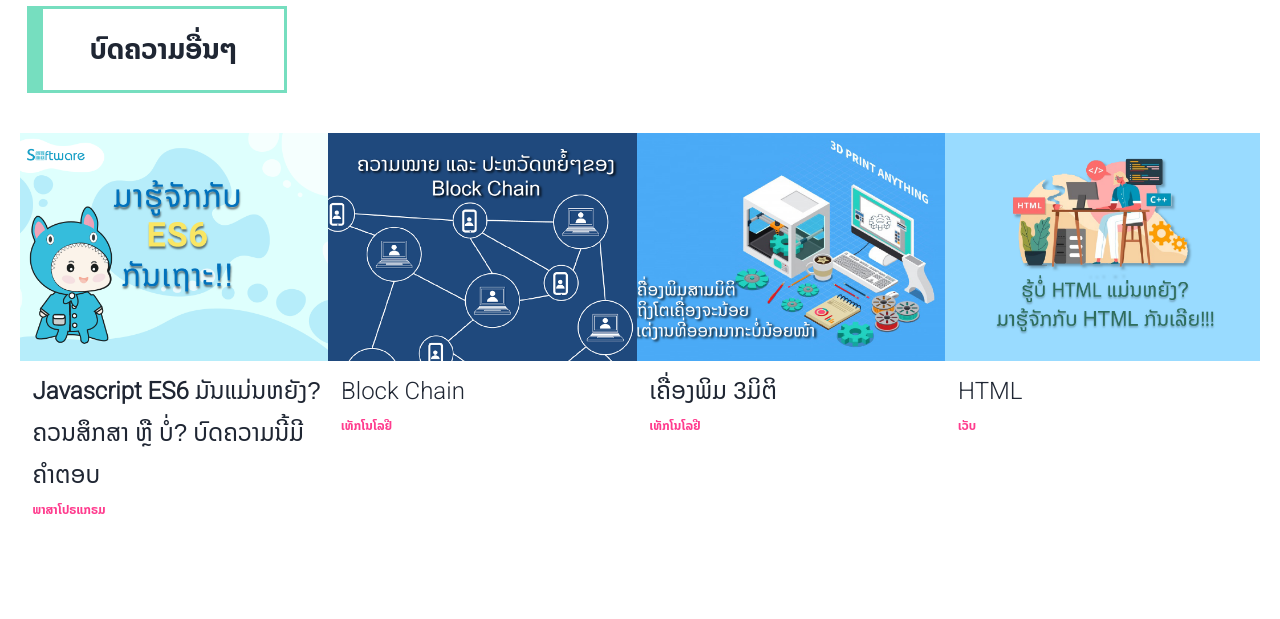
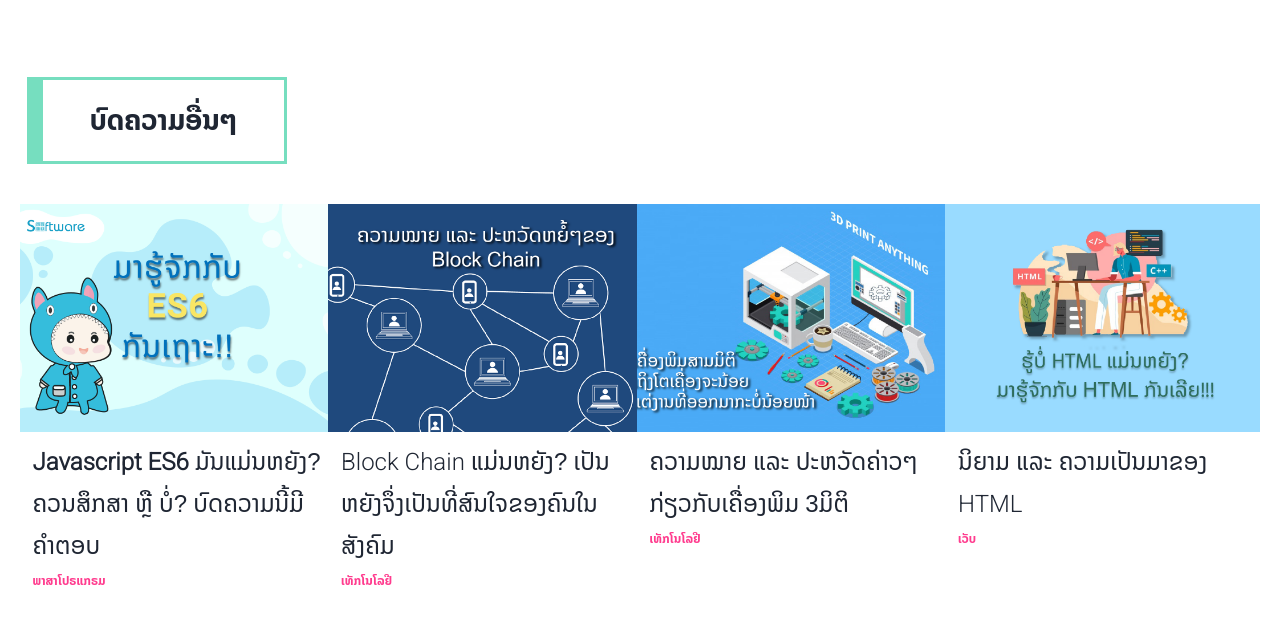
Before and after one commit to bounnn/YarkHu, a plain HTML site: page asset/posts/SmartContact.html in a window 1280 px wide. Shown: the part 1423-2042 px from the top of the page. Drawn offline with Linux system fonts and the light colour scheme.

Commit message:
Update SmartContact.html

```diff
--- a/asset/posts/SmartContact.html
+++ b/asset/posts/SmartContact.html
@@ -35,7 +35,7 @@
     </nav>
     <div class="container">
         <section id="main-post">
-            <h1 class="head-post">Smart contract</h1>
+            <h1 class="head-post">ແນະນຳກ່ຽວກັບ <span class="font-robo">Smart Contact</span> ເທັກໂນໂລຢີແຫ່ງອະນາຄົດ</h1>
             <div class="body-post">
                 <img src="../image/Post Pic/smartContact (2).png" alt="">
                 <div class="post-content">
@@ -78,7 +78,7 @@
 
               <a href="../posts/BlockChain.html" target="_blank" class="card">
                 <img src="../image/Post Pic/blockChain.png" alt="" />
-                <h2><span class="font-robo">Block Chain</span></h2>
+                <h2><span class="font-robo">Block Chain</span> ແມ່ນຫຍັງ? ເປັນຫຍັງຈຶ່ງເປັນທີ່ສົນໃຈຂອງຄົນໃນສັງຄົມ</h2>
                 <div class="catergory">
                   <h3>ເທັກໂນໂລຢີ</h3>
                 </div>
@@ -86,7 +86,7 @@
 
               <a href="../posts/3DPrint.html" target="_blank" class="card">
                 <img src="../image/Post Pic/3d.png" alt="" />
-                <h2>ເຄື່ອງພິມ 3ມິຕິ</h2>
+                <h2>ຄວາມໝາຍ ແລະ ປະຫວັດຄ່າວໆກ່ຽວກັບເຄື່ອງພິມ 3ມິຕິ</h2>
                 <div class="catergory">
                   <h3>ເທັກໂນໂລຢີ</h3>
                 </div>
@@ -94,7 +94,7 @@
 
               <a href="../posts/HTML.html" target="_blank" class="card">
                 <img src="../image/Post Pic/html (2).png" alt="" />
-                <h2><span class="font-robo">HTML</span></h2>
+                <h2>ນິຍາມ ແລະ ຄວາມເປັນມາຂອງ <span class="font-robo">HTML</span></h2>
                 <div class="catergory">
                   <h3>ເວັບ</h3>
                 </div>
```
